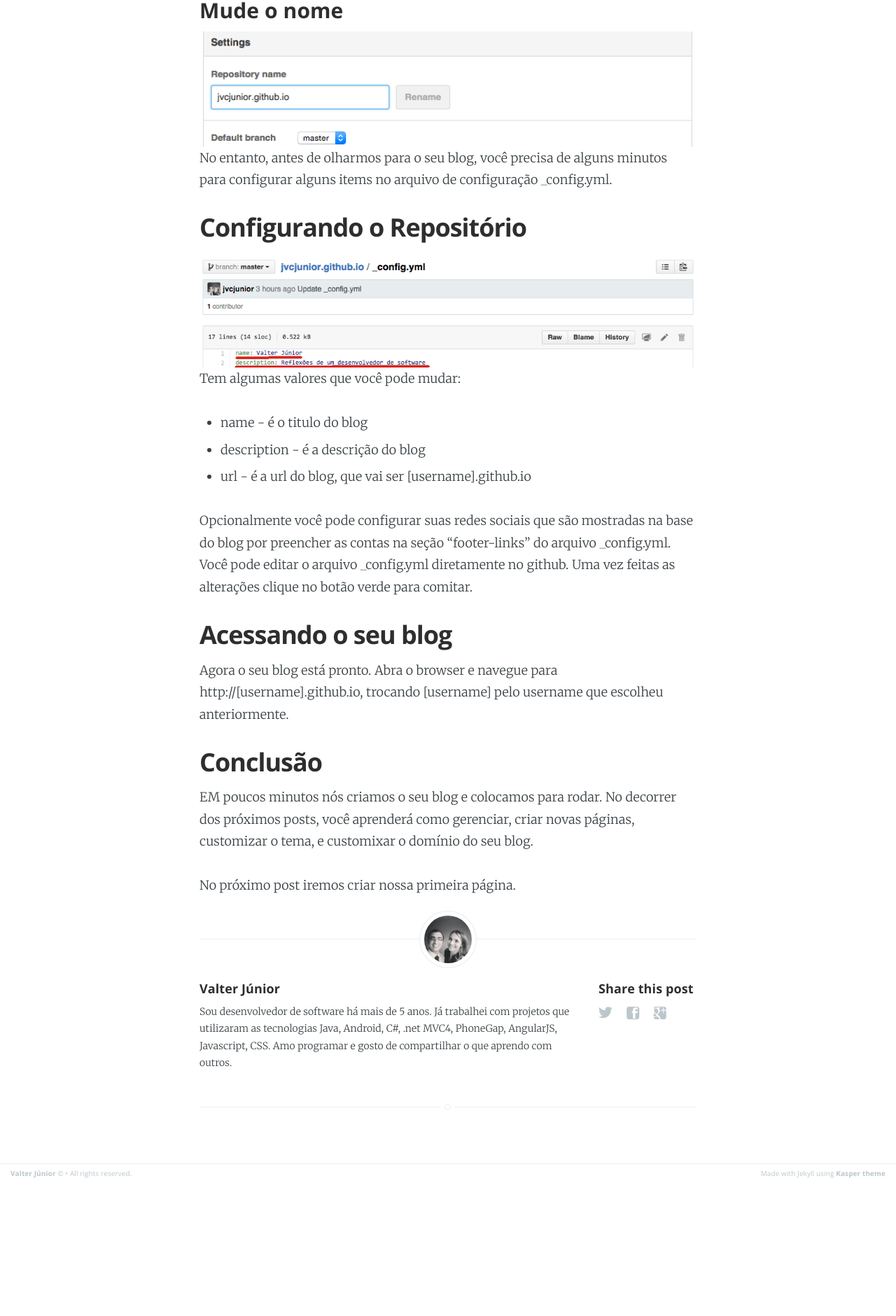
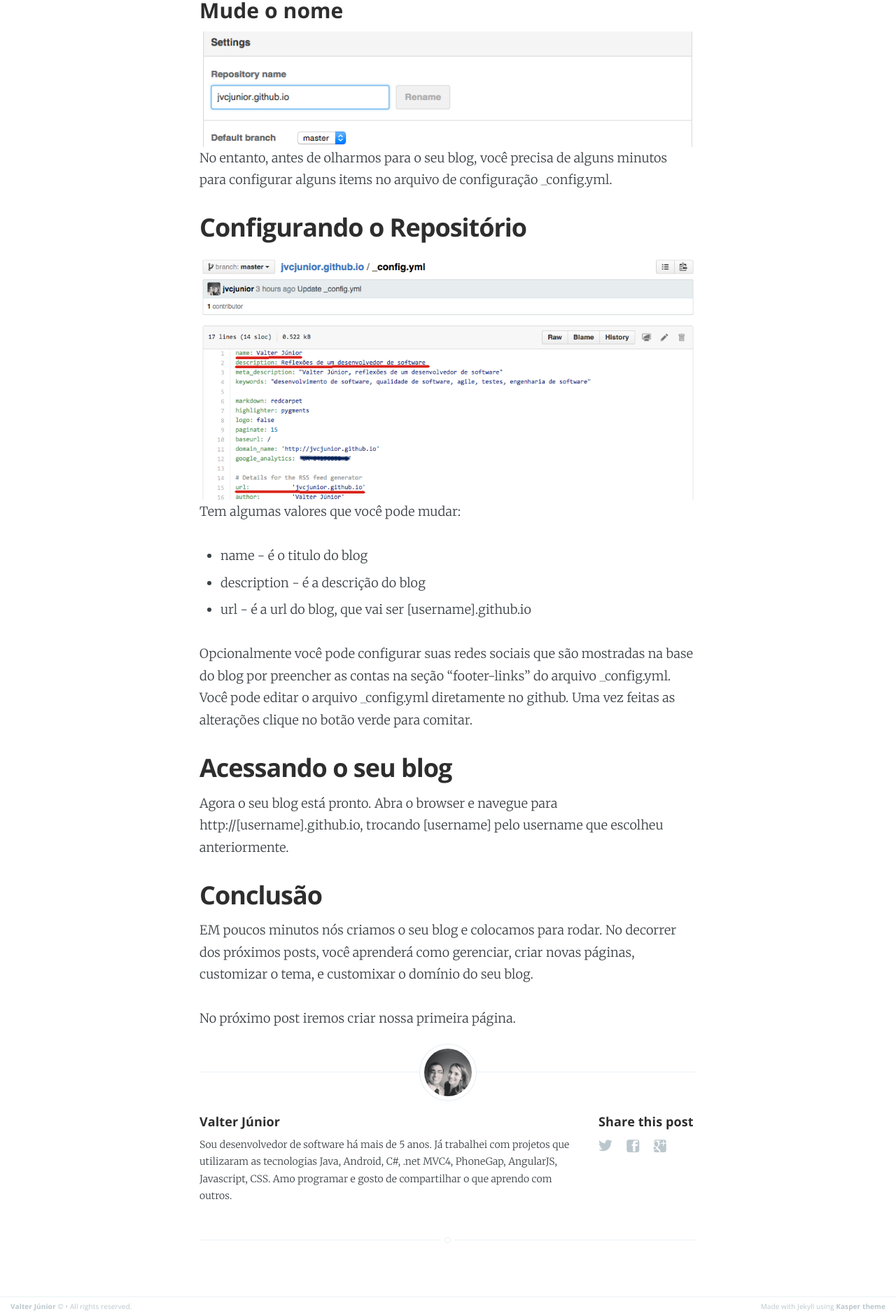
Before and after one commit to jvcjunior/jvcjunior.github.io, a Jekyll site: the page built from _posts/2015-06-22-criando-blog-github-com-jekyll-parte-1.markdown, in a window 1280 px wide. Shown: the part 1789-3669 px from the top of the page at 70% size. Built offline with Jekyll 4.4.1, drawn with Linux system fonts in a browser that asks for light colours; Markdown is read by kramdown in place of the engine named in the settings; comment, search, counter and statistics services are not loaded; before the commit the page ends 3479 px from its top, so only the background shows below that.

Commit message:
Update 2015-06-22-criando-blog-github-com-jekyll-parte-1.markdown

```diff
--- a/_posts/2015-06-22-criando-blog-github-com-jekyll-parte-1.markdown
+++ b/_posts/2015-06-22-criando-blog-github-com-jekyll-parte-1.markdown
@@ -44,7 +44,7 @@ No entanto, antes de olharmos para o seu blog, você precisa de alguns minutos p
 ## Configurando o Repositório
 
  <figure>
-   <a class="img" href="{{ site.baseurl }}" style="background-image: url(/assets/images/github_config.png); background-size: 100%; display:block;width:100%; height: 165px;">
+   <a class="img" href="{{ site.baseurl }}" style="background-image: url(/assets/images/github_config.png); background-size: 100%; display:block;width:100%; height: 355px;">
 </a>
 </figure>
 
```
